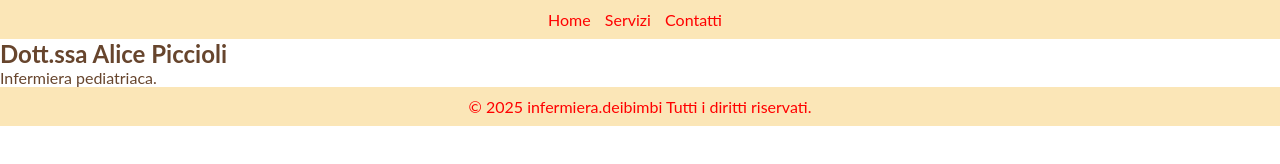
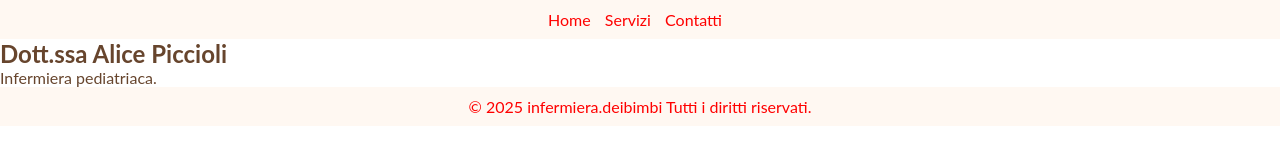
Before and after one commit to picciolialice/infermiera.deibimbi, a plain HTML site: page index.html in a window 1280 px wide. Drawn offline with Linux system fonts and the light colour scheme.

Commit message:
Update style.css

```diff
--- a/style.css
+++ b/style.css
@@ -13,7 +13,7 @@ body {
 
 /* Header */
 header {
-    background-color: #fbE6b7;
+    background-color: #fff8f2;
     padding: 10px;
     text-align: center;
 }
@@ -42,7 +42,7 @@ header nav ul li a {
 
 /* Footer */
 footer {
-    background-color: #fbE6b7;
+    background-color: #fff8f2;
     color: red;
     padding: 10px;
     text-align: center;
```
